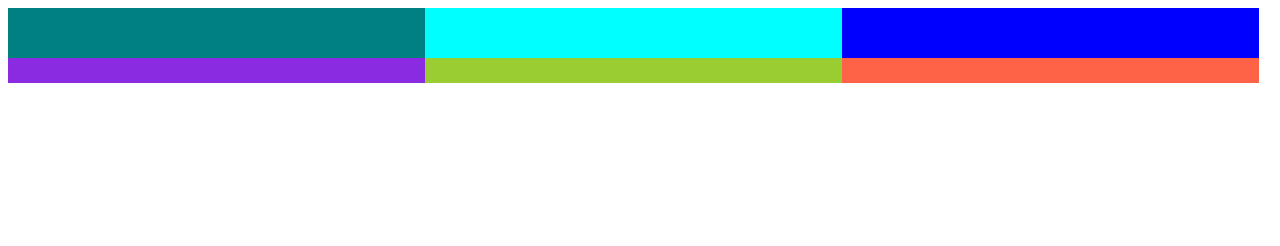
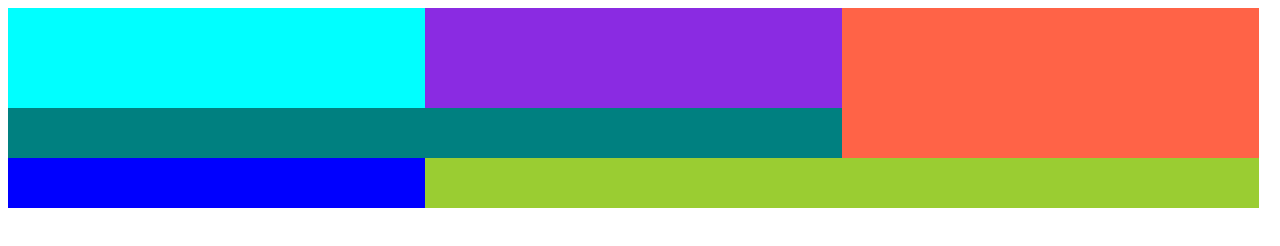
Before and after one commit to Simkhotech/JustGridIt, a plain HTML site: page index.html in a window 1280 px wide. Drawn offline with Linux system fonts and the light colour scheme.

Commit message:
play with grid-column and grid-row

```diff
--- a/main.css
+++ b/main.css
@@ -3,20 +3,19 @@
 .wrapper {
     display: grid;
     grid-template-columns: 33% 33% 33%;
-    grid-template-rows: 50px 50%;
-
-    text-align: center;
-    color: white;
+    grid-template-rows: 50px 50px 50px 50px;
 }
 
 
-/** color **/
+/** other **/
 .wrapper div:nth-child(1) {
     background-color: teal;
+    grid-column: 1/3;
 }
 
 .wrapper div:nth-child(2) {
     background-color: aqua;
+    grid-row: 1/3;
 }
 
 .wrapper div:nth-child(3) {
@@ -25,12 +24,15 @@
 
 .wrapper div:nth-child(4) {
     background-color: blueviolet;
+    grid-row: 1/3;
 }
 
 .wrapper div:nth-child(5) {
     background-color: yellowgreen;
+    grid-column: 2/4;
 }
 
 .wrapper div:nth-child(6) {
     background-color: tomato;
+    grid-row: 1/4;
 }
```
